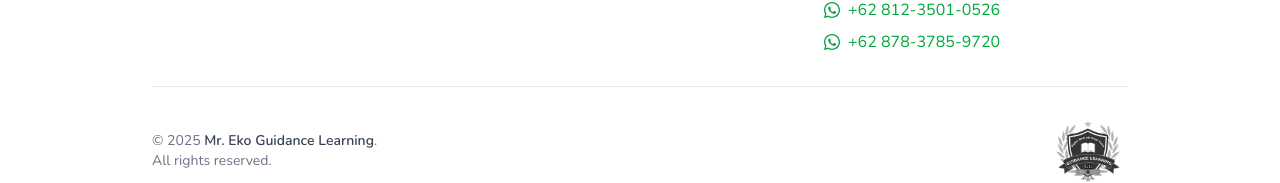
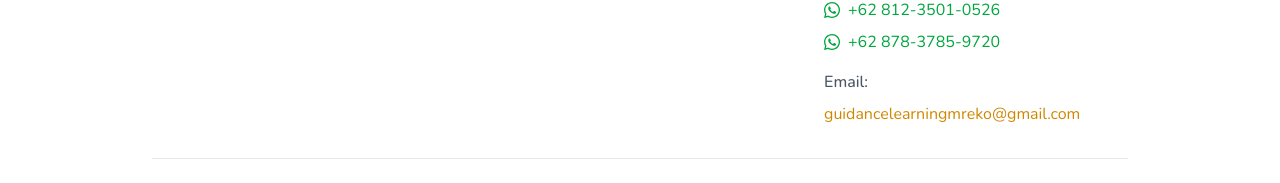
Before and after one commit to sabiannaya/eko-compro, a Next.js app: page /contact in a window 1280 px wide. Shown: the part 2039-2222 px from the top of the page. Built offline with nearby package versions, Linux system fonts and the light colour scheme.

Commit message:
chore: added email to Footer

```diff
--- a/src/components/Footer.tsx
+++ b/src/components/Footer.tsx
@@ -2,9 +2,7 @@ import Link from "next/link";
 import Image from "next/image";
 import { navItems, legalItems } from "@/data/navigation";
 
-const Footer = ({
-  currentLanguage = "id"
-}) => {
+const Footer = ({ currentLanguage = "id" }) => {
   return (
     <footer className="bg-white">
       <div className="max-w-5xl mx-auto px-6 py-10 flex flex-col gap-8">
@@ -99,6 +97,17 @@ const Footer = ({
                   </Link>
                 </div>
               </div>
+
+              <div className="space-y-2">
+                <p className="font-medium text-gray-600">Email:</p>
+                <Link
+                  href="mailto:guidancelearningmreko@gmail.com"
+                  className="text-yellow-600 hover:text-yellow-500 transition-colors duration-200
+                "
+                >
+                  guidancelearningmreko@gmail.com
+                </Link>
+              </div>
             </div>
           </div>
         </div>
```
